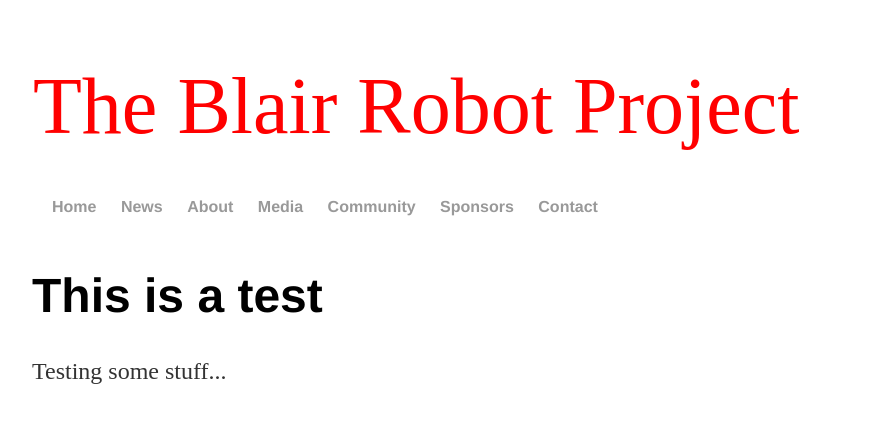
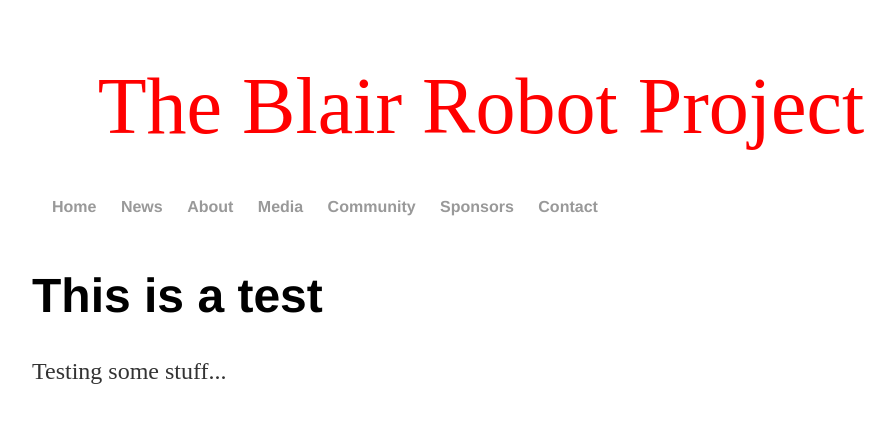
Before and after one commit to mouseythemouse/449, a Jekyll site: the page built from index.html, in a window 1280 px wide. Shown: the top 423 px of the page, without its empty margins (160-1055 px from the left). Built offline with Jekyll 4.4.1, drawn with Linux system fonts in a browser that asks for light colours.

Commit message:
Update main.css

```diff
--- a/css/main.css
+++ b/css/main.css
@@ -5,11 +5,11 @@ body {
 header {
     height: 100px;
     border: 1px solid, white;
-    width: 900 px;
+    width: 100%;
     margin:0px auto;
-    background-image: url(purplelogo.png);
     font-size: 500%;
     position: center;
+    text-align: center;
     color: red;
 }
 nav ul {
```
